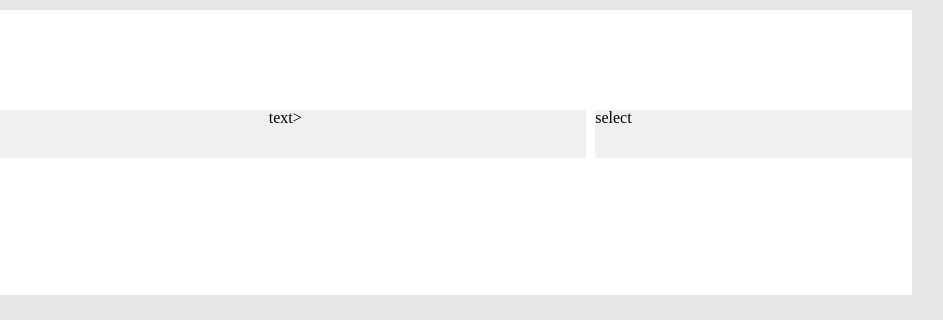
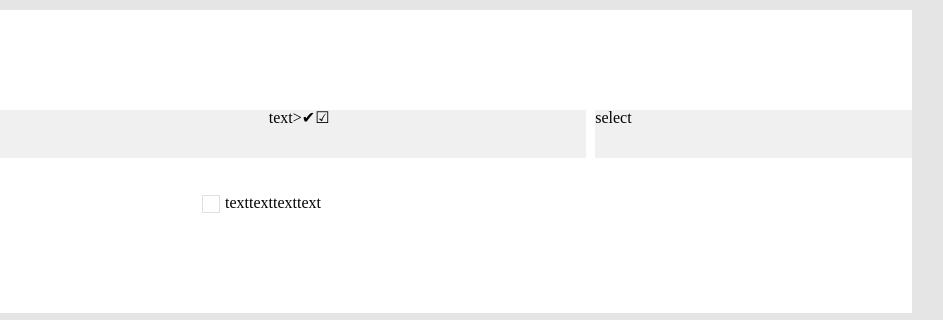
Before and after one commit to tsuwoshi/ajax, a plain HTML site: page index.html in a window 1280 px wide. Shown: the part 90-410 px from the top of the page, 208-1151 px from the left. Drawn offline with nearby package versions, Linux system fonts and the light colour scheme.

Commit message:
checkboxの自作

```diff
--- a/css/style.css
+++ b/css/style.css
@@ -34,3 +34,31 @@ body{
 .hide{
   display: none;
 }
+#check{
+  display: none;
+}
+#check +label:before{
+  display: inline-block;
+  width: 16px;
+  height: 16px;
+  border: 1px solid #e0e0e0;
+  vertical-align: middle;
+  position: relative;
+  left: -5px;
+  content: "";
+}
+input#check[type="checkbox"]:checked +label::before{
+  display: inline-block;
+  width: 16px;
+  height: 16px;
+  border: 1px solid #00f;
+  vertical-align: middle;
+  position: relative;
+  left: -5px;
+  content: "\2714";
+  color: blue;
+}
+#container_check{
+  width: 450px;
+  margin: 0 auto;
+}
--- a/index.html
+++ b/index.html
@@ -4,6 +4,7 @@
 <meta charset="utf-8">
 <title>ajaxのテスト</title>
 <link rel="stylesheet" href="https://cdnjs.cloudflare.com/ajax/libs/meyer-reset/2.0/reset.css">
+<link href="https://use.fontawesome.com/releases/v5.0.1/css/all.css" rel="stylesheet">
 <link rel="stylesheet" href="css/style.css">
 <script src="https://ajax.googleapis.com/ajax/libs/jquery/3.3.1/jquery.min.js"></script>
 <script src="script.js" async></script>
@@ -13,7 +14,7 @@
 
 <div class=" container">
     <div class="fl-l w33"><img src="" alt="logo" width="100" id="test" class="logos"></div>
-    <p class="fl-l w33">text<span>&gt;</span></p>
+    <p class="fl-l w33">text<span>&gt;</span>&#x2714;&#x2611;</p>
     <div class="fl-r w33"><a>select</a></div>
 </div>
 
@@ -27,6 +28,10 @@
   <div id="modal">
     <img src="" alt="icon">
   </div>
+  <div id="container_check">
+      <input type="checkbox" id="check">
+    <label for="check">texttexttexttext</label>
+  </div>
 
 </div>
 
--- a/script.js
+++ b/script.js
@@ -23,3 +23,7 @@ $('.logos').on("click",function(){
   $('#modal img').attr('src',refSrc);//logoかiconかを確認しておく
 });
 var h = '<div class="message-box">'+'aaa'+'</div>';
+for(let item of imgList){
+  var h = 'a'+item+'b';
+  document.create(h);
+}
```
